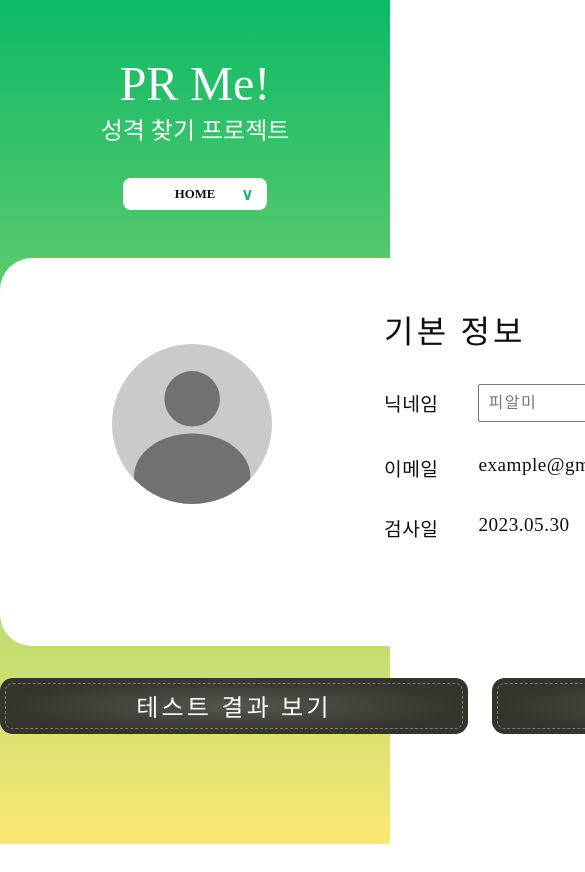
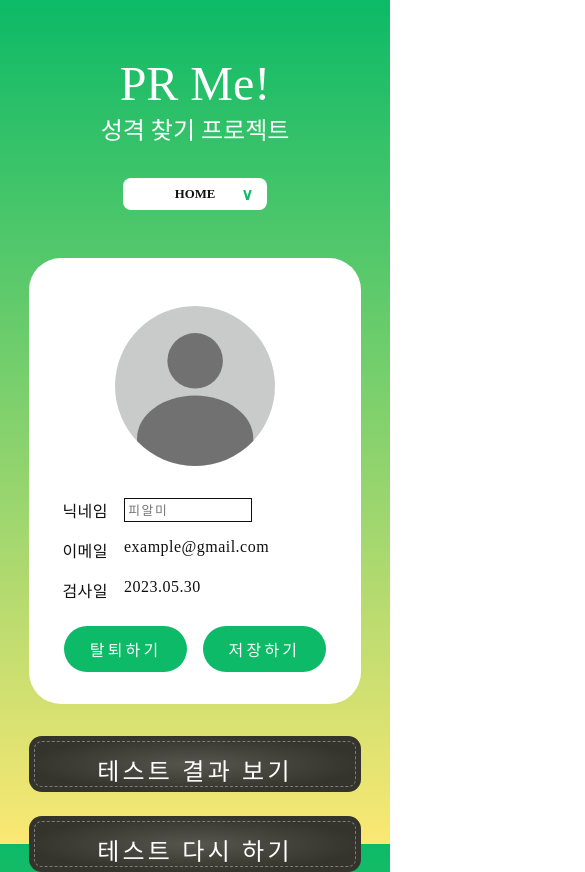
Before and after one commit to PRMe-org/PRMe, a React (Create React App) app in the folder front/: page /home/mypage in a window 390 px wide. Shown: the top 872 px of the page, 585 px wide, since content can reach past the window. Before the commit the page ends 844 px from the top, so only its background shows below. Built offline with nearby package versions, Linux system fonts and the light colour scheme; a web font is replaced by a local one.

Commit message:
0607 Mypage.jsx 미디어쿼리 수정중
Mypage.jsx 미디어쿼리 수정중

```diff
--- a/front/src/App.css
+++ b/front/src/App.css
@@ -1478,6 +1478,7 @@ input[type=radio] + label {
     padding: 0.5rem;
     color: #9f9f9f;
     outline: none;
+    border: 1px solid #101010;
 }
 
 .delete-save {
@@ -1510,6 +1511,7 @@ input[type=radio] + label {
 
 .mypage-buttons {
     margin: 2rem 0 0;
+    height: 3.5rem;
     width: 100%;
 
     display: flex;
@@ -1520,7 +1522,7 @@ input[type=radio] + label {
 .mypage-buttons button {
     padding: 0;
     flex-grow: 1;
-    flex-basis: 0; /* 버튼 3개 width 동일하게 만들어줌 */
+    flex-basis: 0; /* 버튼 2개 width 동일하게 만들어줌 */
 
     cursor: pointer;
     height: 3.5rem;
@@ -1539,6 +1541,79 @@ input[type=radio] + label {
     background: radial-gradient(circle, rgba(228,227,219,1) 0%, rgba(178,176,161,1) 100%);
     color: #101010;
     outline: 0.1rem dashed #101010;
+}
+
+/* Mypage.jsx 반응형 */
+/* tablet */
+@media (max-width: 1024px) {
+    .mypage {
+        width: 90%;
+    }
+    .friends-content-title {
+        font-size: 2rem;
+    }
+    .delete-save button {
+        padding: 0.7rem 1.6rem;
+        font-size: 1rem;
+    }
+    .profile-hover {
+        display: none;
+    }
+}
+
+/* mobile */
+@media (max-width: 768px) {
+    .mypage {
+        width: 85%;
+        height: 100%;
+    }
+    .mypage-content-top {
+        flex-direction: column;
+        justify-content: center;
+        align-items: center;
+    }
+    #mypage-prorile {
+        height: 10rem;
+        margin-bottom: 2rem;
+    }
+    .profile-hover {
+        display: none;
+    }
+    .hide-title {
+        display: none;
+    }
+    .delete-save {
+        float: none;
+        margin-top: 0.5rem;
+        justify-content: center;
+    }
+    .mypage-save {
+        margin-right: 0;
+    }
+    .mypage-buttons {
+        flex-direction: column;
+    }
+    .mypage-buttons button {
+        padding: 1rem !important;
+    }
+    .mypage-settings {
+        padding: 0 2rem 0 2rem;
+        width: 80%;
+        gap: 1rem;
+    }
+    .mypage-setting1 input {
+        width: 45%;
+        padding: 0.2rem;
+        font-size: 0.8rem;
+    }
+    .mypage-fixed {
+        width: 50%;
+    }
+    .mypage-setting1, .mypage-setting2, .mypage-setting3 {
+        gap: 1rem;
+        font-size: 1rem;
+        letter-spacing: 0.03rem;
+    }
 }
 
 /* ----------- Friends.jsx ----------- */
@@ -1633,7 +1708,7 @@ input[type=radio] + label {
     gap: 0.5rem;
 }
 
-/* home-content 반응형 */
+/* Friends.jsx 반응형 */
 /* tablet */
 @media (max-width: 1024px) {
     .friends {
--- a/front/src/pages/Mypage.jsx
+++ b/front/src/pages/Mypage.jsx
@@ -27,7 +27,7 @@ const Mypage = () => {
             <img src={imgUrl} className='default'/>
           </div>
           <div className='mypage-settings'>
-            <div className='mypage-settings-title'>기본 정보</div>
+          <div className={`mypage-settings-title ${window.innerWidth <= 768 ? 'hide-title' : ''}`}>기본 정보</div>
 
             <div className='mypage-setting1'>
               <div className='mypage-subtitle'>닉네임</div>
@@ -55,7 +55,7 @@ const Mypage = () => {
 
       <div className='mypage-buttons'>
         <button>테스트 결과 보기</button>
-        <button>테스트 다시 하기</button>
+        <button id='retry'>테스트 다시 하기</button>
       </div>
 
       <Modal2 open={modalOpen} close={closeModal} header="모달 제목">
@@ -66,4 +66,4 @@ const Mypage = () => {
   )
 }
 
-export default Mypage
+export default Mypage;
```
